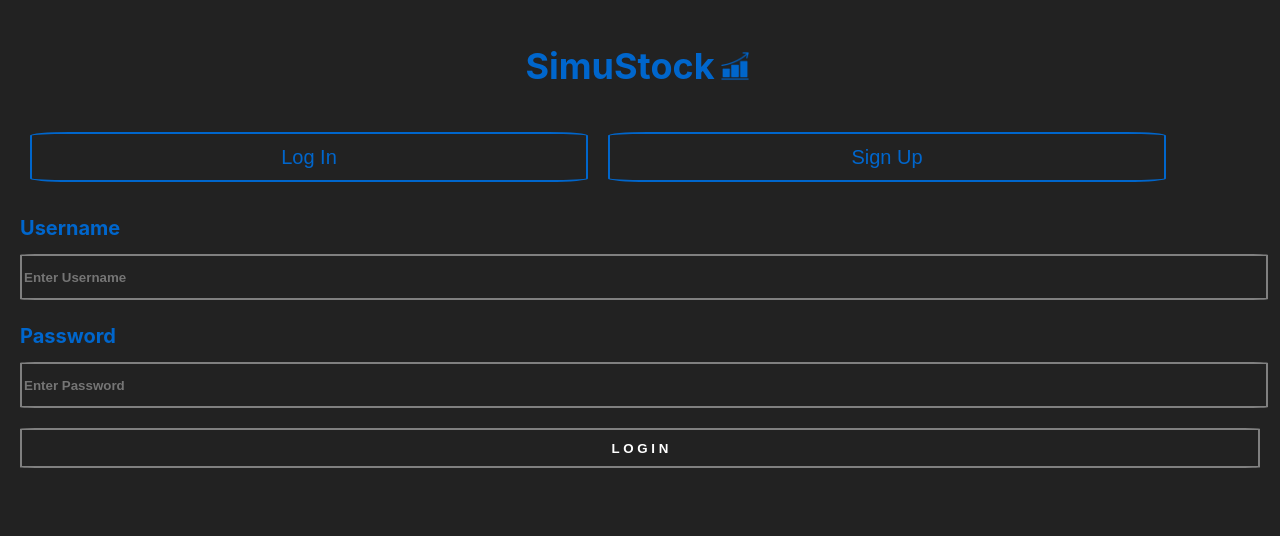
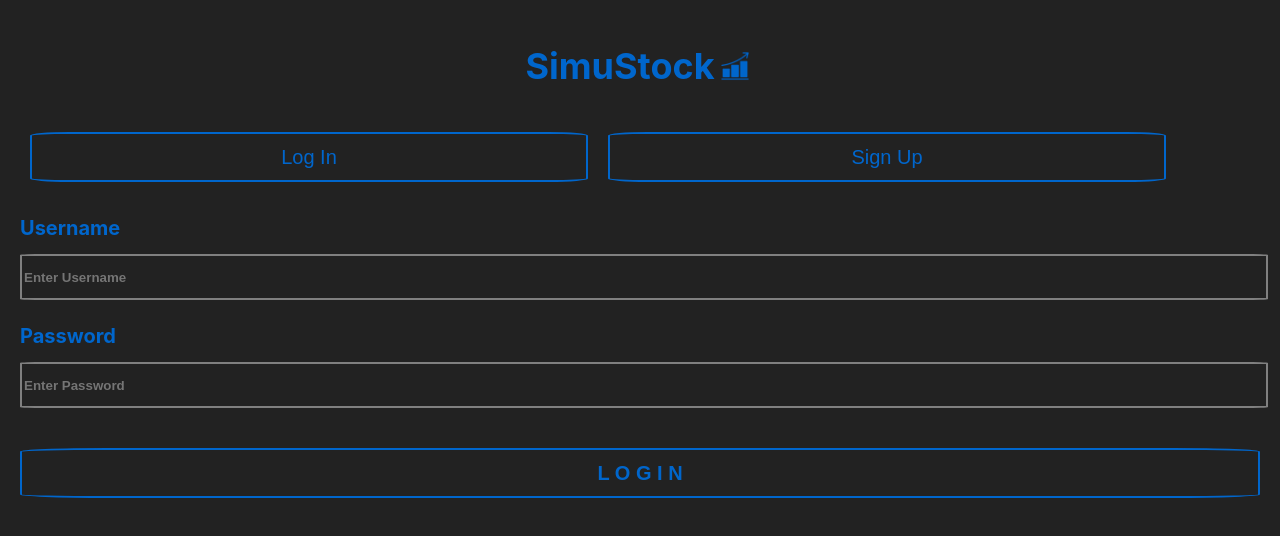
Before and after one commit to Heiner000/project-4-client, a React (Create React App) app: page /login in a window 1280 px wide. Shown: the top 536 px of the page. Built offline with nearby package versions, Linux system fonts and the light colour scheme; no server answers.

Commit message:
updates login components btn

```diff
--- a/src/pages/Login.jsx
+++ b/src/pages/Login.jsx
@@ -99,7 +99,7 @@ export default function Login() {
                     <input type='text' name='zipCode'
                         onChange={(e) => setZipCode(e.target.value)} placeholder='Zip Code'></input>
 
-                    <input className='btn' type="submit" value="S I G N  U P" />
+                    <input className='btn' id='btn' type="submit" value="S I G N  U P" />
 
                 </form>
 
@@ -117,7 +117,7 @@ export default function Login() {
                         onChange={(e) => setUserPassword(e.target.value)}
                         placeholder='Enter Password'></input>
 
-                    <input className='btn' type="submit" value='L O G I N' />
+                    <input className='btn' id='btn' type="submit" value='L O G I N' />
 
                 </form>
             }
--- a/src/pages/styles/login.css
+++ b/src/pages/styles/login.css
@@ -1,4 +1,4 @@
-body{
+body {
     background-color: #222222;
     font-size: 18px; /* Increase the base font size */
 }
@@ -26,14 +26,14 @@ body{
     display: flex;
 }
 
-.btn-div button{
+.btn-div button {
     margin: 10px;
     height: 50px;
     width: 45%;
     font-size: 20px;
 }
 
-.form-container input{
+.form-container input {
     height: 40px;
     width: 100%;
     background-color: transparent;
@@ -44,7 +44,7 @@ body{
     margin-bottom: 20px;
 }
 
-.form-container label{
+.form-container label {
     padding-bottom: 4.5px;
     padding-top: 3.5px;
     font-weight: bold;
@@ -52,17 +52,30 @@ body{
     margin-bottom: 10px;
 }
 
-.logo{
+.logo {
     height: 30px;
     width: 30px;
     padding: 5px;
 }
 
-.title{
+.title {
     display: flex;
     flex-direction: row;
     align-items: center;
     margin-bottom: 10px;
+}
+
+#btn {
+    background-color: transparent;
+    border: 2px solid #0066cc;
+    color: #0066cc;
+    border-radius: 7%;
+    padding: 10px 20px;
+    width: 100%;
+    margin-top: 20px;
+    cursor: pointer;
+    font-size: 20px;
+    height: 50px;
 }
 
 .login-btn, .signup-btn {
```
